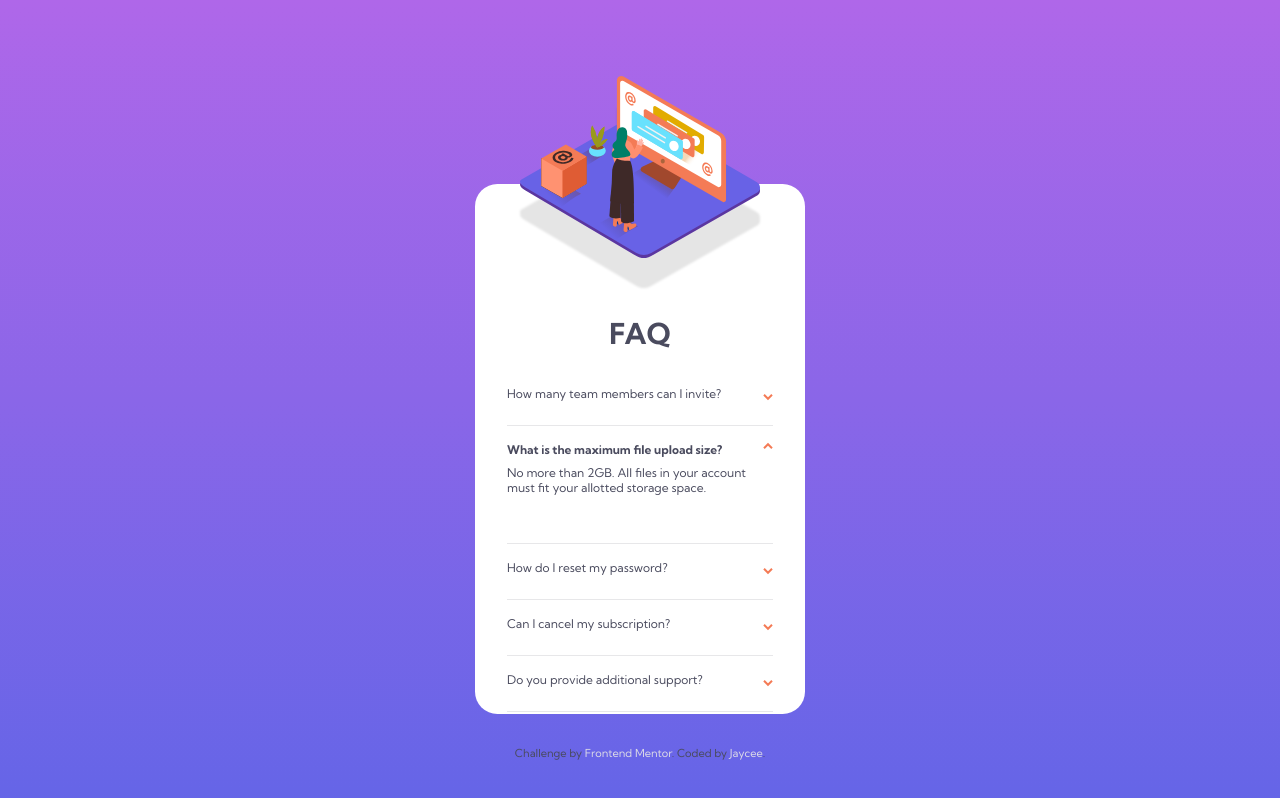
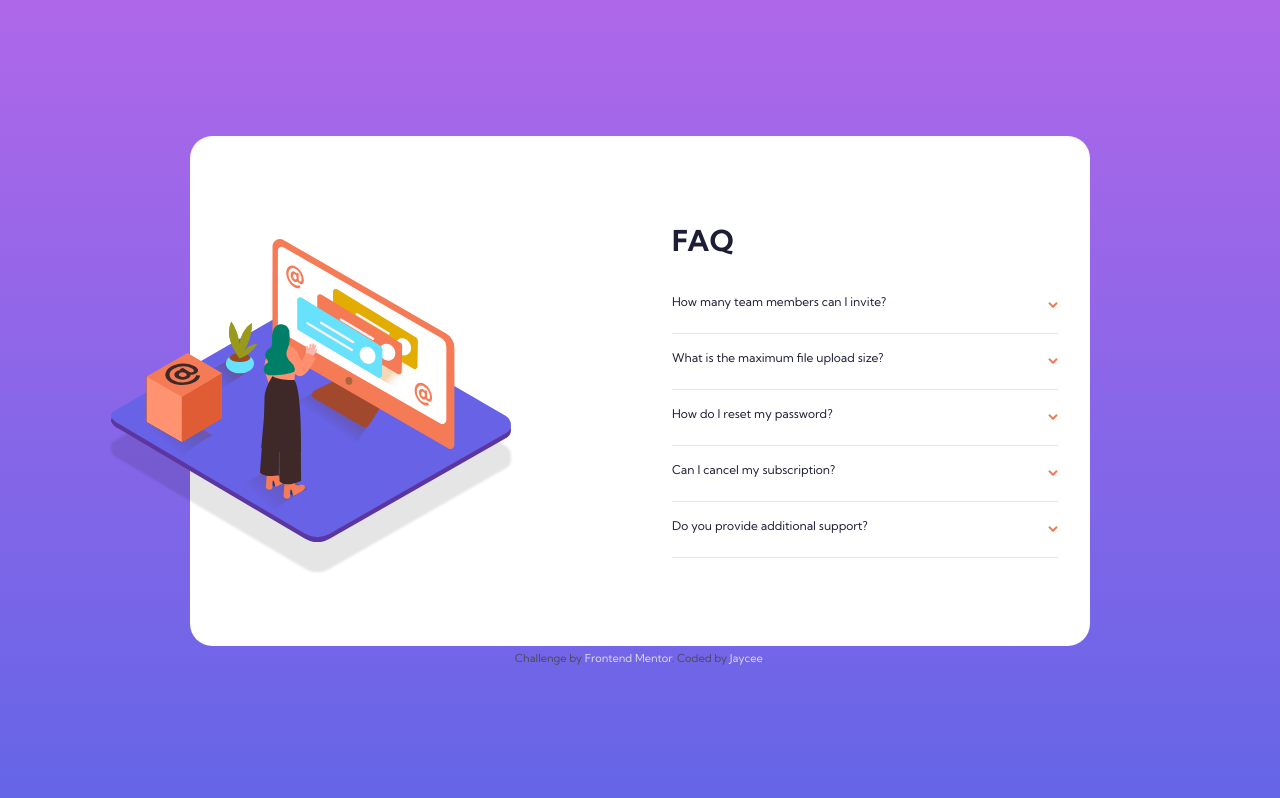
Before and after one commit to simplyJC/faq-accordion-card-main, a plain HTML site: page index.html in a window 1280 px wide. Drawn offline with Linux system fonts and the light colour scheme.

Commit message:
deskto design

```diff
--- a/app/scss/layout/_accordion.scss
+++ b/app/scss/layout/_accordion.scss
@@ -8,16 +8,74 @@
   margin-top: 9rem;
   width: 330px;
   height: 530px;
+  @include media-query(large) {
+    display: grid;
+    grid-template-columns: 1fr 1fr;
+    place-content: center;
+    width: 900px;
+    height: 510px;
+    margin: 0;
+    //padding: 1rem;
+  }
+
+  &__top {
+    @include media-query(large) {
+      // display: flex;
+      //align-items: center;
+      //justify-content: center;
+    }
+  }
+  //image
+  &__img-container {
+    transform: translateY(-20%);
+    display: flex;
+    justify-content: center;
+    height: 100px;
+    position: relative;
+    @include media-query(large) {
+      transform: none;
+      justify-self: center;
+      align-self: center;
+      height: 100%;
+      width: 100%;
+    }
+    & img {
+      position: absolute;
+      display: flex;
+      justify-self: center;
+      transform: translateY(-120px);
+      max-width: 240px;
+      filter: drop-shadow(0px 30px 1px rgba(0, 0, 0, 0.1));
+      @include media-query(large) {
+        transform: translateY(none);
+        transform: translateX(-30%) ;
+        justify-self: center;
+        align-self: center;
+        max-width: 400px
+      }
+    }
+  }
+  //accordion title
 
   &__title {
     text-align: center;
     padding: 0 0 1.2rem 0;
     font-size: 1.8rem;
+    color: $ff-primary-desaturated-blue;
+    @include media-query(large){
+      text-align: left;
+    }
   }
+  //bottom part
+  &__bottom{
+    padding-left: 2rem;
+  }
+  //container for question and answer
   &__question-answer {
     padding: 1rem 0;
     border-bottom: 1px solid $divider-grayish-blue;
   }
+  //container for question
   &__question-container {
     display: grid;
     justify-content: space-between;
@@ -25,48 +83,38 @@
     align-items: flex-start;
     cursor: pointer;
   }
+  //styles for question title
   &__question {
     font-size: 0.75rem;
     font-weight: 400;
-
+    color: $ff-primary-desaturated-blue;
     &:hover {
       color: $ff-primary-soft-red;
     }
   }
+  //small arrow on the left style
   &__arrow {
     padding-top: 0.5rem;
     justify-self: flex-end;
     transition: ease-in 0.5s;
     max-width: 10px;
   }
-  &__img-container {
-    transform: translateY(-20%);
-    display: flex;
-    justify-content: center;
-    height: 100px;
-    position: relative;
-    & img {
-      position: absolute;
-      display: flex;
-      justify-self: center;
-      transform: translateY(-120px);
-      max-width: 240px;
-      filter: drop-shadow(0px 30px 1px rgba(0, 0, 0, 0.1));
-    }
+  //style for answer container
+  &__answer-container {
+    height: 0;
+    overflow: hidden;
+    transition: ease-in 0.5s;
+    padding: 0.5rem 1rem 0 0;
+    font-size: 0.75rem;
+    cursor: pointer;
+    color: $ff-neutral-light-gray;
   }
-
 }
 
-.accordion__answer-container {
-  height: 0;
-  overflow: hidden;
-  transition: ease-in 0.5s;
-  padding: 0.5rem 1rem 0 0;
-  font-size: 0.75rem;
-}
-
+//when user click this will applied
 .active h2 {
   font-weight: bold;
+  color: $ff-primary-desaturated-blue;
 }
 
 .active .accordion__answer-container {
--- a/app/scss/layout/_body.scss
+++ b/app/scss/layout/_body.scss
@@ -6,10 +6,11 @@ body {
   min-height: 100vh;
   font-family: $font-primary;
   display: grid;
-  /* justify-content: center;
-  align-items: center; */
+  grid-template-rows: 1fr;
+  justify-content: center;
+  align-items: center;
 
-  place-items: center;
+  //place-items: center;
 
   color: $ff-neutral-dark-gray;
   //background: $gradient-soft-blue;
@@ -23,7 +24,8 @@ body {
 
 //Footer
 .attribution {
-  padding-top: 2rem;
+  padding-top:  5px;
+
   font-size: 11px;
   text-align: center;
 }
--- a/index.html
+++ b/index.html
@@ -47,7 +47,7 @@
                 </p>
               </div>
             </div>
-            <div class="accordion__question-answer active">
+            <div class="accordion__question-answer">
               <div class="accordion__question-container">
                 <h2 class="accordion__question">
                   What is the maximum file upload size?
@@ -110,7 +110,7 @@
           Challenge by
           <a href="https://www.frontendmentor.io?ref=challenge" target="_blank"
             >Frontend Mentor</a
-          >. Coded by <a href="#">Jaycee</a>.
+          >. Coded by <a href="https://github.com/simplyJC">Jaycee</a>.
         </div>
       </footer>
     </div>
```
Also changed, not shown: dist/main.css, 1 other file.
